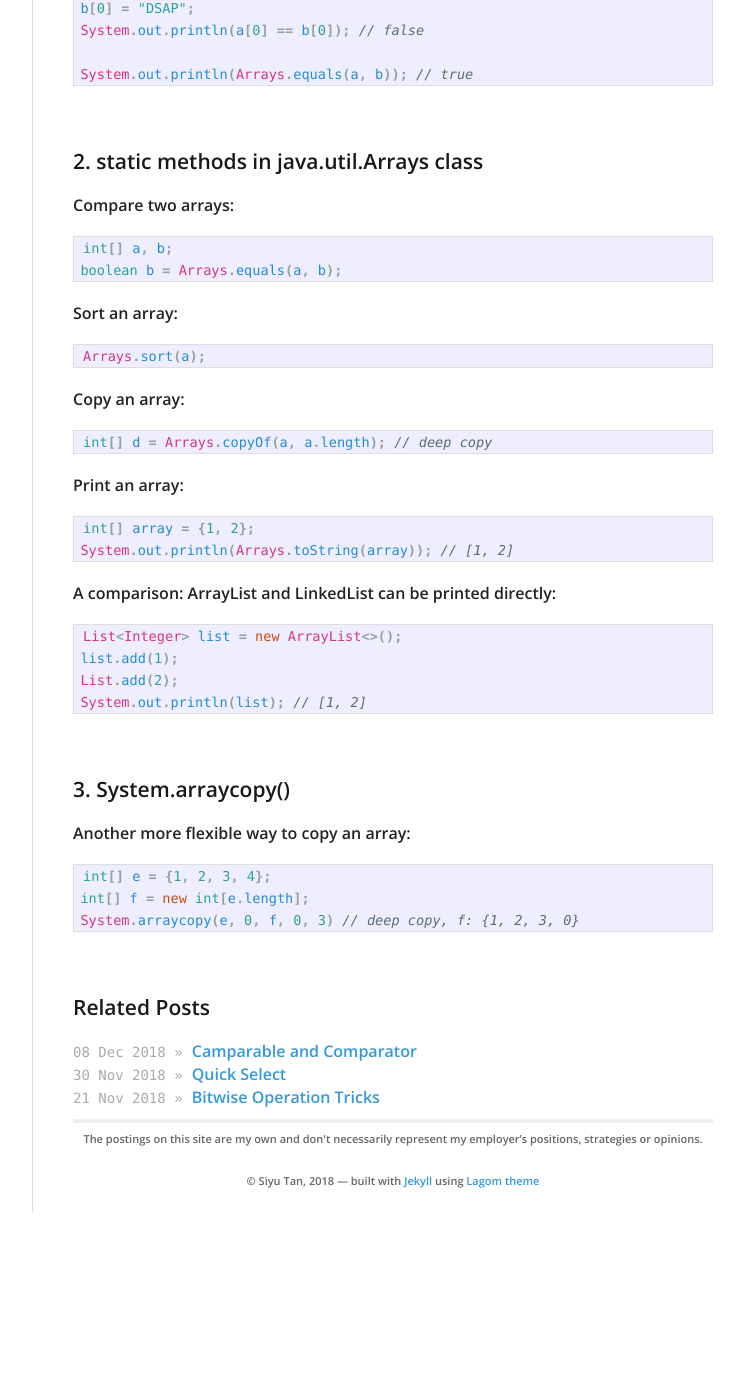
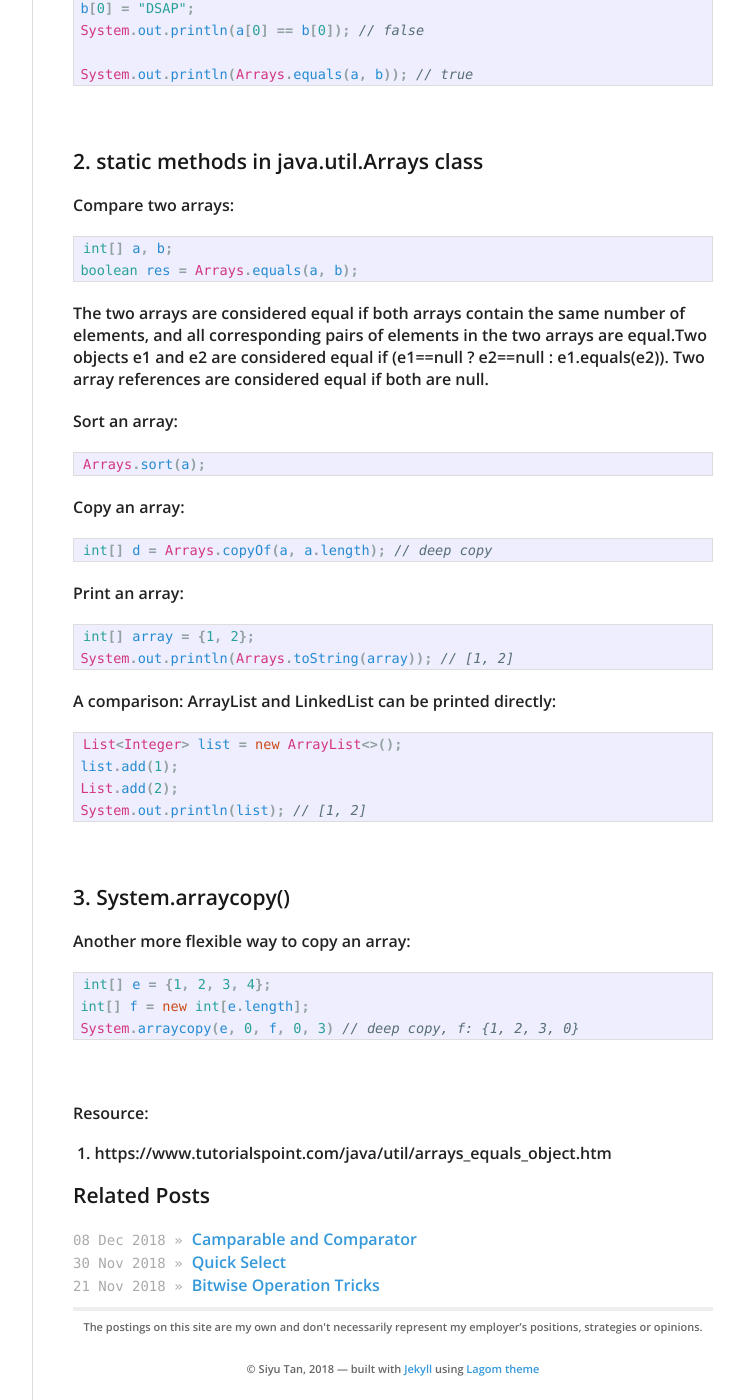
Before and after one commit to siyuboomboom/siyuboomboom.github.io, a Jekyll site: the page built from _posts/2018-10-30-data-structures.md, in a window 1280 px wide and 1400 px high, scrolled down 819 px. Shown: the whole window, without its empty margins (378-1122 px from the left). Built offline with Jekyll 4.4.1, drawn with Linux system fonts in a browser that asks for light colours; before the commit the page ends 2031 px from its top, so only the background shows below that.

Commit message:
edit arrays

```diff
--- a/_posts/2018-10-30-data-structures.md
+++ b/_posts/2018-10-30-data-structures.md
@@ -12,7 +12,7 @@ categories:
 ### 1. one method - `clone()` + one immutable field - `length`
 {% highlight java %}
 int[] g = {1, 2, 3};
-int h = g.clone() // shallow copy
+int[] h = g.clone() // shallow copy
 int len = h.length; // 3
 {% endhighlight %}
 
@@ -48,8 +48,9 @@ System.out.println(Arrays.equals(a, b)); // true
 Compare two arrays:
 {% highlight java %}
 int[] a, b;
-boolean b = Arrays.equals(a, b);
+boolean res = Arrays.equals(a, b);
 {% endhighlight %}
+The two arrays are considered equal if both arrays contain the same number of elements, and all corresponding pairs of elements in the two arrays are equal.Two objects e1 and e2 are considered equal if (e1==null ? e2==null : e1.equals(e2)). Two array references are considered equal if both are null.
 
 Sort an array:
 {% highlight java %}
```
Also changed, not shown: other parts of _posts/2018-10-30-data-structures.md (+3 -0 lines), 2 other files.
